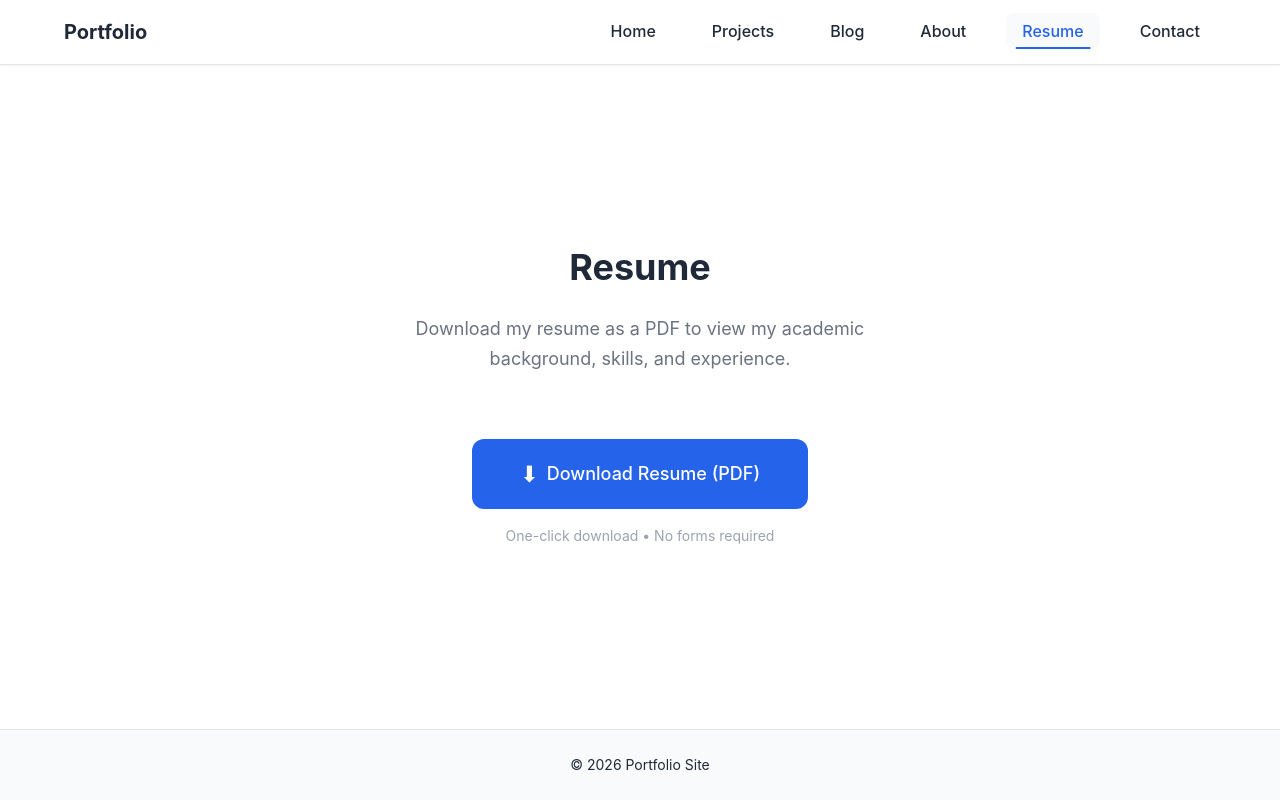
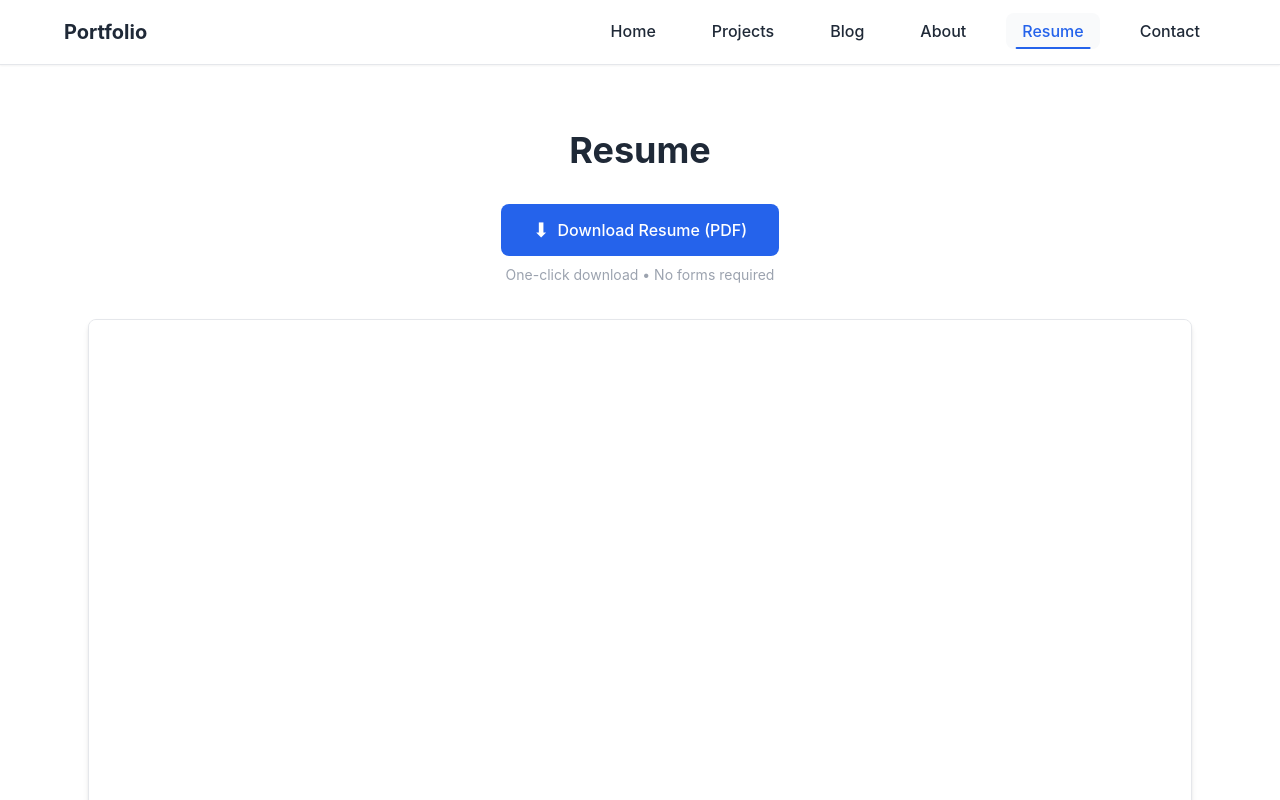
Before and after one commit to code-of-toad/code-of-toad.github.io, a React (Vite) app: page /resume in a window 1280 px wide. Shown: the top 800 px of the page. Built offline with nearby package versions, Linux system fonts and the light colour scheme.

Commit message:
Add downloadable resume pdf

```diff
--- a/src/pages/Resume.css
+++ b/src/pages/Resume.css
@@ -2,13 +2,14 @@
   width: 100%;
   min-height: calc(100vh - 200px);
   display: flex;
-  align-items: center;
+  align-items: flex-start;
   justify-content: center;
+  padding: var(--spacing-xl) var(--spacing-lg);
 }
 
 .resume-container {
-  max-width: 600px;
-  text-align: center;
+  max-width: 1200px;
+  width: 100%;
   animation: fadeInUp 0.6s ease-out;
 }
 
@@ -16,33 +17,59 @@
   font-size: var(--text-4xl);
   font-weight: var(--font-bold);
   color: var(--text-primary);
-  margin-bottom: var(--spacing-lg);
+  margin-bottom: var(--spacing-xl);
+  text-align: center;
 }
 
-.resume-description {
-  font-size: var(--text-lg);
-  line-height: 1.7;
+.resume-viewer-section {
+  display: flex;
+  flex-direction: column;
+  gap: var(--spacing-xl);
+}
+
+.resume-pdf-container {
+  width: 100%;
+  height: 800px;
+  border: 1px solid var(--border-color);
+  border-radius: var(--radius-md);
+  overflow: hidden;
+  background: var(--bg-secondary);
+  box-shadow: var(--shadow-md);
+}
+
+.resume-pdf-viewer {
+  width: 100%;
+  height: 100%;
+  border: none;
+  display: block;
+}
+
+.resume-fallback {
+  padding: var(--spacing-xl);
+  text-align: center;
   color: var(--text-secondary);
-  margin-bottom: var(--spacing-3xl);
-  max-width: 500px;
-  margin-left: auto;
-  margin-right: auto;
+}
+
+.resume-fallback a {
+  color: var(--color-primary);
+  text-decoration: underline;
+  margin-left: var(--spacing-xs);
 }
 
 .resume-download-section {
   display: flex;
   flex-direction: column;
   align-items: center;
-  gap: var(--spacing-md);
+  gap: var(--spacing-sm);
 }
 
 .resume-download-btn {
   display: inline-flex;
   align-items: center;
   gap: var(--spacing-sm);
-  font-size: var(--text-lg);
-  padding: var(--spacing-lg) var(--spacing-2xl);
-  min-width: 280px;
+  font-size: var(--text-base);
+  padding: var(--spacing-md) var(--spacing-xl);
+  min-width: 200px;
   justify-content: center;
 }
 
@@ -59,18 +86,21 @@
 
 /* Mobile responsiveness */
 @media (max-width: 768px) {
+  .resume-page {
+    padding: var(--spacing-md);
+  }
+
   .resume-container {
     max-width: 100%;
-    padding: 0 var(--spacing-md);
   }
 
   .resume-title {
     font-size: var(--text-3xl);
+    margin-bottom: var(--spacing-lg);
   }
 
-  .resume-description {
-    font-size: var(--text-base);
-    margin-bottom: var(--spacing-2xl);
+  .resume-pdf-container {
+    height: 600px;
   }
 
   .resume-download-btn {
@@ -85,7 +115,7 @@
     font-size: var(--text-2xl);
   }
 
-  .resume-description {
-    font-size: var(--text-sm);
+  .resume-pdf-container {
+    height: 500px;
   }
 }
--- a/src/pages/Resume.jsx
+++ b/src/pages/Resume.jsx
@@ -2,11 +2,11 @@ import Button from '../components/Button'
 import './Resume.css'
 
 function Resume() {
+  const baseUrl = import.meta.env.BASE_URL || '/'
+  const resumePath = `${baseUrl}resume.pdf`
+
   const handleDownload = () => {
     // One-click PDF download - no forms required
-    // The resume.pdf file should be placed in the public folder
-    const baseUrl = import.meta.env.BASE_URL || '/'
-    const resumePath = `${baseUrl}resume.pdf`
     const link = document.createElement('a')
     link.href = resumePath
     link.download = 'resume.pdf'
@@ -19,14 +19,12 @@ function Resume() {
     <div className="page resume-page">
       <div className="resume-container">
         <h1 className="resume-title">Resume</h1>
-        <p className="resume-description">
-          Download my resume as a PDF to view my academic background, skills, and experience.
-        </p>
+        <div className="resume-viewer-section">
           <div className="resume-download-section">
             <Button
               onClick={handleDownload}
               variant="primary"
-            size="lg"
+              size="md"
               className="resume-download-btn"
             >
               <span className="download-icon">⬇</span>
@@ -36,6 +34,20 @@ function Resume() {
               One-click download • No forms required
             </p>
           </div>
+          <div className="resume-pdf-container">
+            <iframe
+              src={`${resumePath}#toolbar=1&navpanes=1&scrollbar=1`}
+              className="resume-pdf-viewer"
+              title="Resume PDF Viewer"
+              type="application/pdf"
+            >
+              <p className="resume-fallback">
+                Your browser does not support PDFs.
+                <a href={resumePath} download="resume.pdf">Download the resume instead</a>.
+              </p>
+            </iframe>
+          </div>
+        </div>
       </div>
     </div>
   )
```
Also changed, not shown: 1 other file (tests, documents, lock files or other folders). Lines whose indentation alone changed are shown as unchanged.
